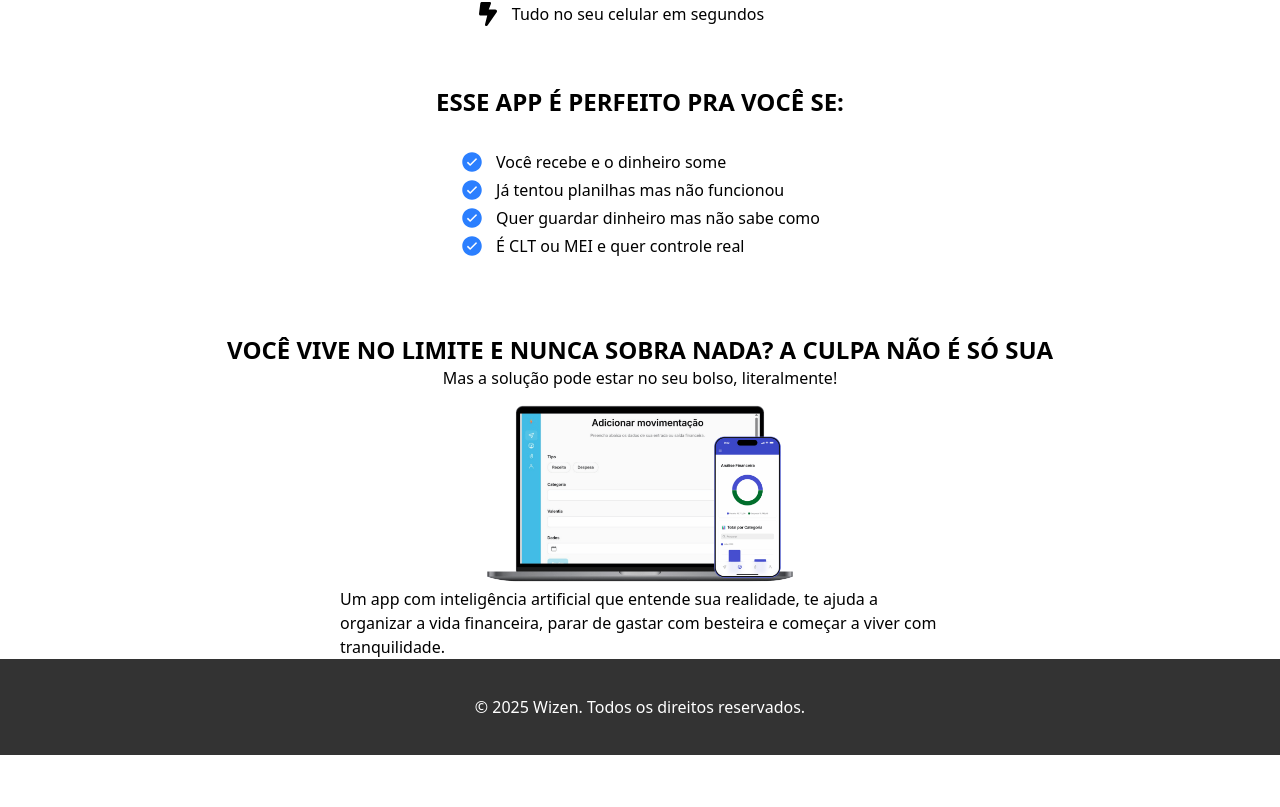
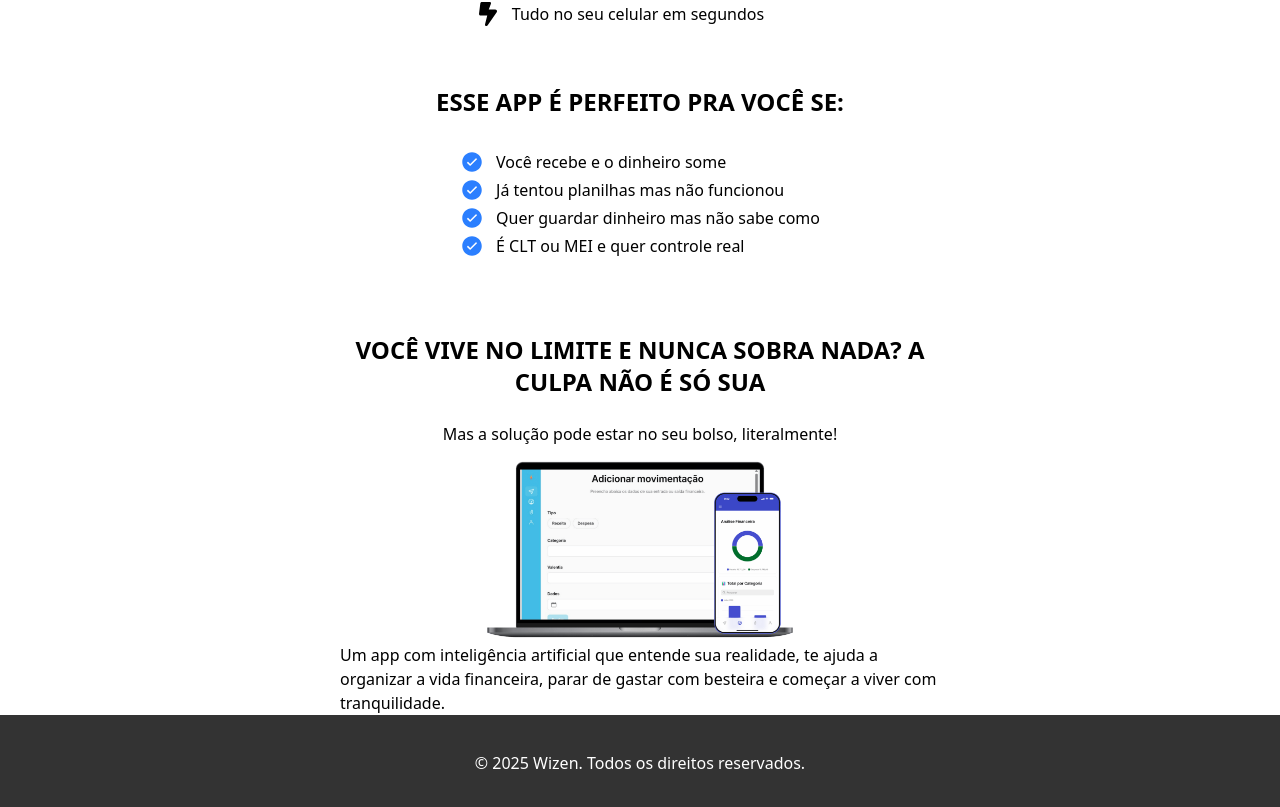
Before and after one commit to trafegoofertaecontingencia/wizen, a Next.js app: page / in a window 1280 px wide. Shown: the part 646-1453 px from the top of the page. Before the commit the page ends 1401 px from the top, so only its background shows below. Built offline with nearby package versions, Linux system fonts and the light colour scheme.

Commit message:
ajustes na sessão solution

```diff
--- a/app/components/Solution.tsx
+++ b/app/components/Solution.tsx
@@ -3,7 +3,7 @@ import Image from "next/image";
 export default function Solution() {
     return (
         <div className="flex flex-col items-center mt-15">
-            <h1 className="text-2xl uppercase font-bold">Você vive no limite e nunca sobra nada? A culpa não é só sua</h1>
+            <h1 className="text-2xl uppercase font-bold w-[600px] text-center m-6 mt-0">Você vive no limite e nunca sobra nada? A culpa não é só sua</h1>
             <p>Mas a solução pode estar no seu bolso, literalmente!</p>
             <Image
                 src="/images/laptop_and_phone.png"
```
